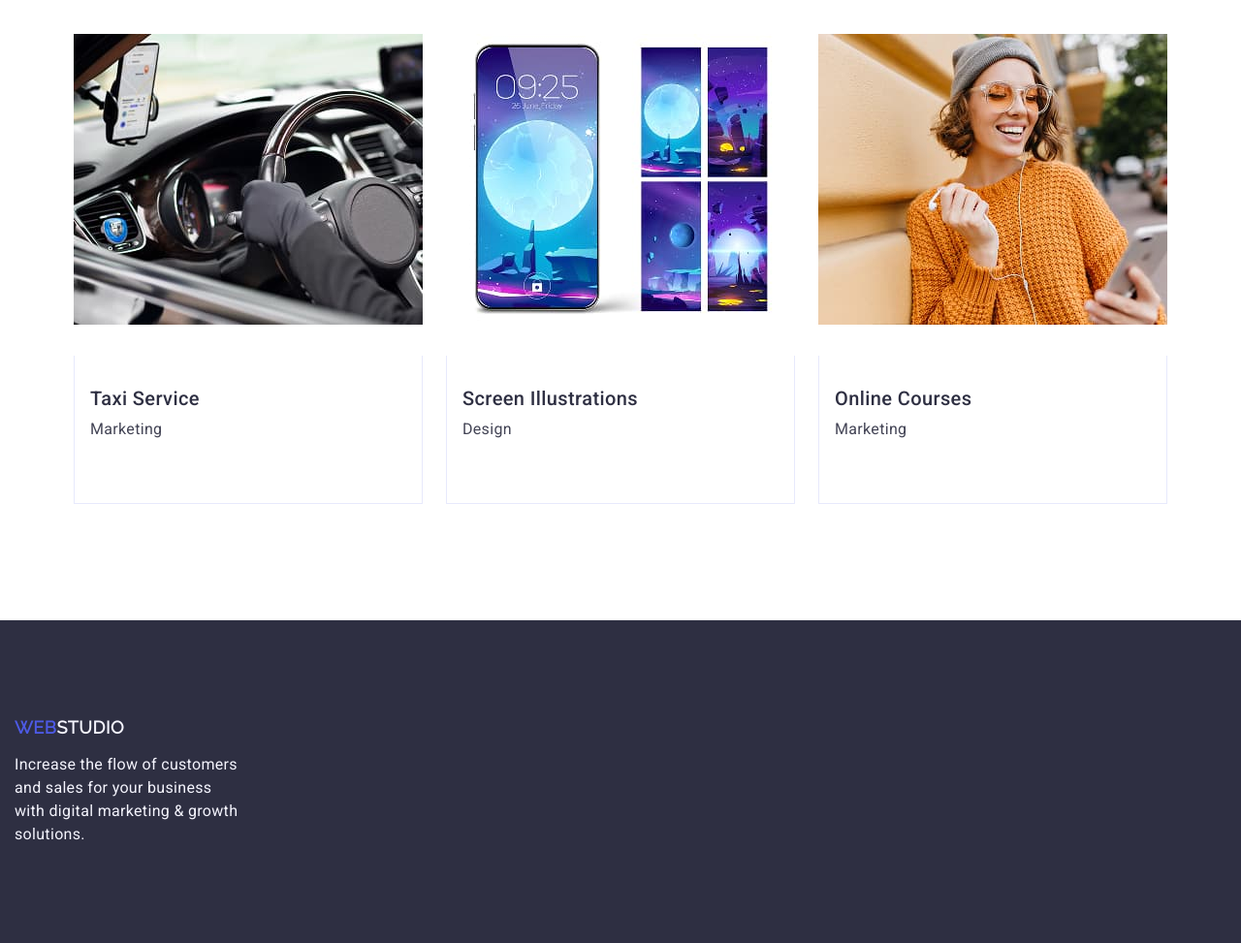
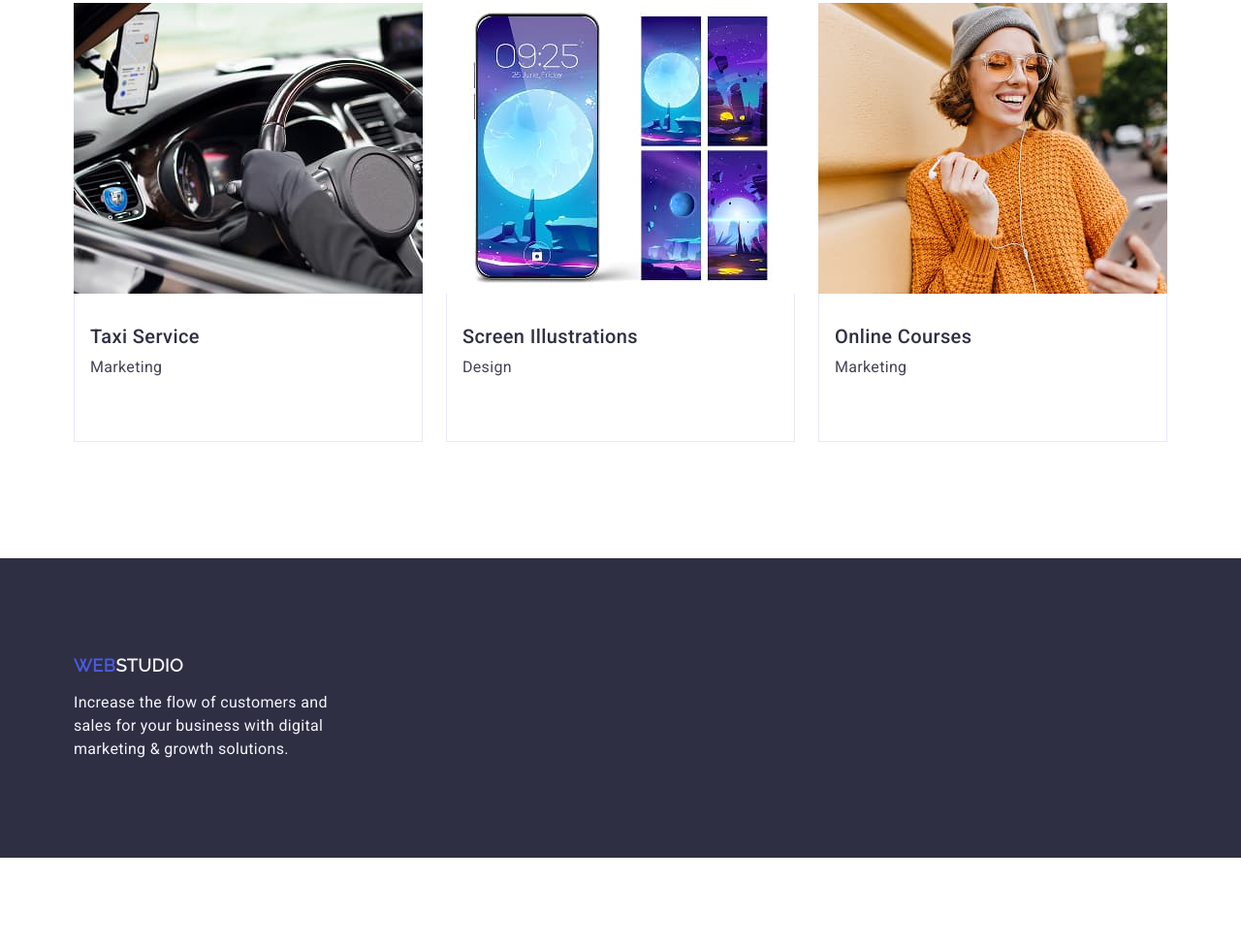
Before and after one commit to Serhii-Sidorkin18/goit-markup-hw-03, a plain HTML site: page index.html in a window 1280 px wide. Shown: the part 2511-3484 px from the top of the page at 97% size. After the commit the page ends 3396 px from the top, so only its background shows below. Drawn offline with nearby package versions, Linux system fonts and the light colour scheme.

Commit message:
add style

```diff
--- a/css/style.css
+++ b/css/style.css
@@ -284,9 +284,7 @@ color: #2e2f42;
 margin-bottom: 8px;
 }
 
-.img-portfolio {
-    margin-bottom: 32px;
-}
+
 .portfolio-text {
 font-size: 16px;
 line-height: 1.5;
@@ -303,12 +301,11 @@ padding-bottom: 32px;
 
 
 /* footer*/
+.page-footer {
 
+}
 .footer-container {
-    padding-top: 100px;
-    padding-bottom: 100px;
-    max-width: 264px;
-    margin: 0;
+
 
 }
 
@@ -322,6 +319,7 @@ padding-bottom: 32px;
 
 .page-footer {
     background-color: #2e2f42;
+    padding: 100px 0
 }
 
 
@@ -335,6 +333,7 @@ line-height: 1.5;
 letter-spacing: 0.02em;
 color: #f4f4fd;
 text-align: left;
+max-width: 264px;
 }
 
 .footer-logo {
@@ -343,5 +342,5 @@ line-height: 1.17;
 letter-spacing: 0.03em;
 text-transform: uppercase;
 color: #4d5ae5;
-
+display: inline-block;
 }
```
